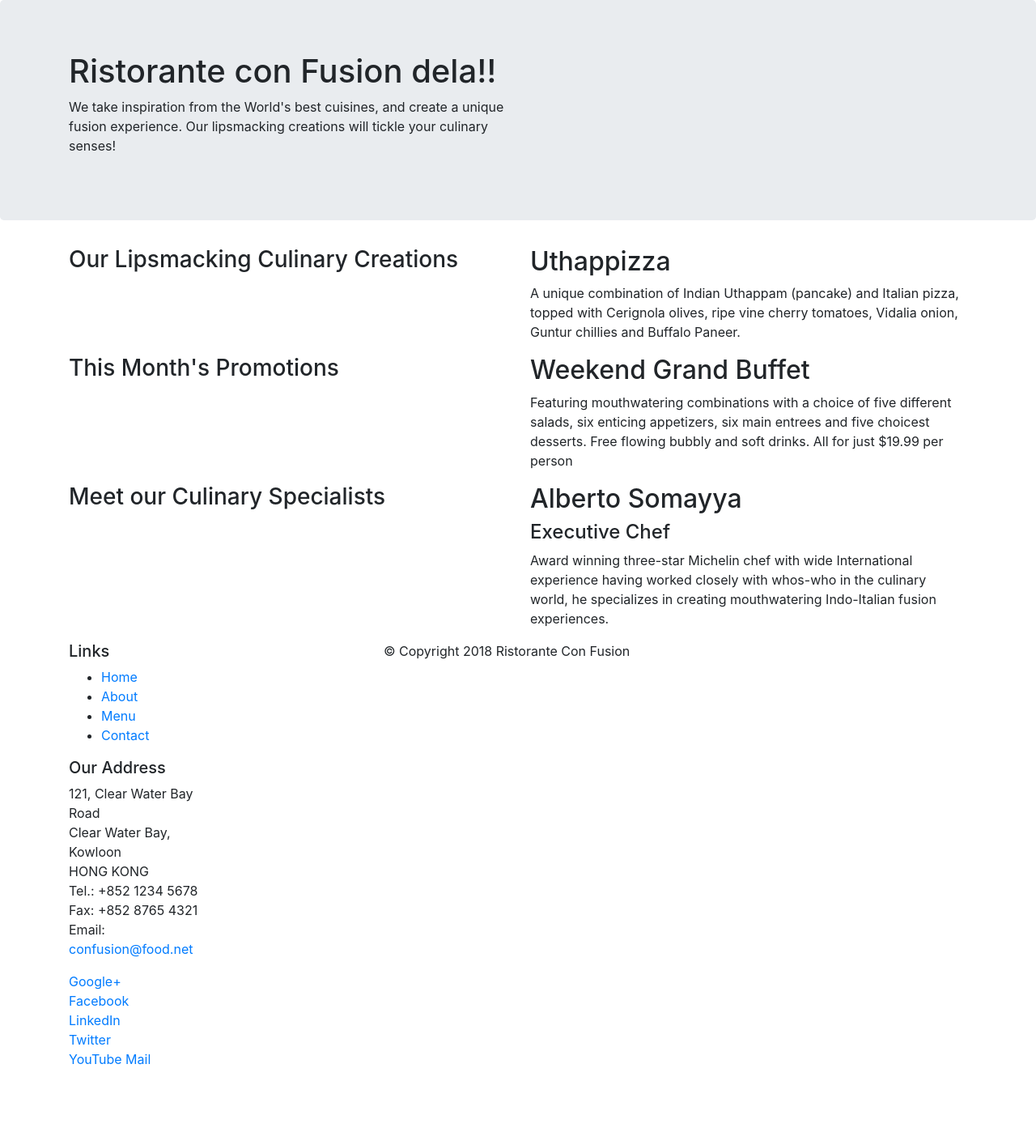
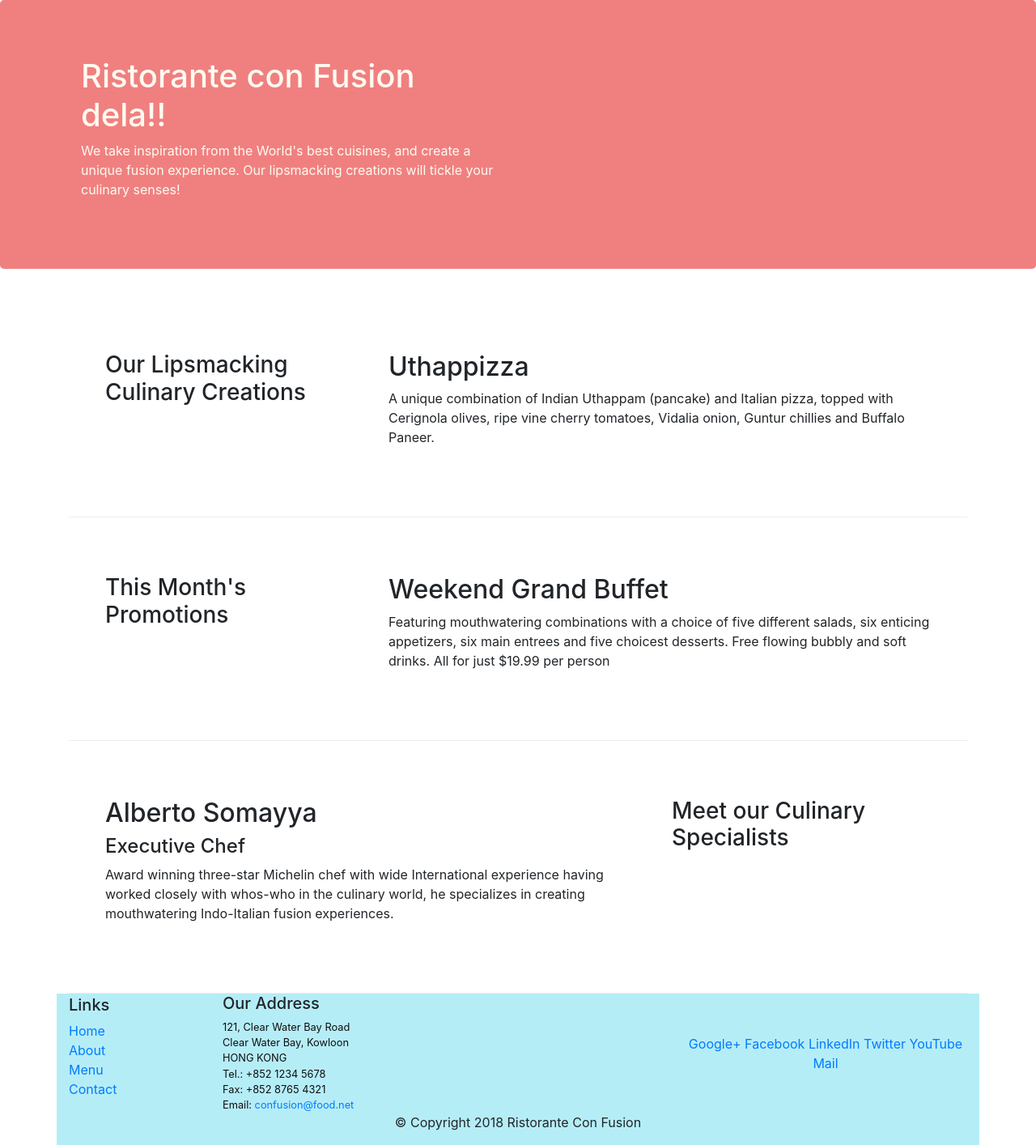
Before and after one commit to balatejabommeri/conFusion, a website: page index.html in a window 1280 px wide. Shown: the whole page at 81% size. Before the commit the page ends 1320 px from the top, so only its background shows below. Drawn offline with nearby package versions, Linux system fonts and the light colour scheme.

Commit message:
Bootstrap grid part-2

```diff
--- /dev/null
+++ b/css/styles.css
@@ -0,0 +1,24 @@
+.row-header{
+margin: 0px auto;
+padding: 0px auto;
+
+}
+
+.row-content{
+border-bottom: 1px ridge;
+margin: 0px auto;
+padding: 70px 30px 70px 30px;
+}
+footer{
+    background-color: rgb(181, 237, 247);
+}
+.jumbotron{
+    padding: 70px 30px 70px 30px;
+    background-color: lightcoral;
+    color: floralwhite;
+}
+address{
+    font-size: 80%;
+    margin: 0px;
+color: #0f0f0f;
+}
--- a/index.html
+++ b/index.html
@@ -10,13 +10,14 @@
 
         <!-- Bootstrap CSS -->
         <link rel="stylesheet" href="node_modules/bootstrap/dist/css/bootstrap.min.css">
+        <link rel="stylesheet" href="css/styles.css">
 </head>
 
 <body>
 
     <header class="jumbotron">
         <div class="container">
-            <div class="row">
+            <div class="row row-header">
                 <div class="col-12 col-sm-6">
                     <h1>Ristorante con Fusion dela!!</h1>
                     <p>We take inspiration from the World's best cuisines, and create a unique fusion experience. Our lipsmacking creations will tickle your culinary senses!</p>
@@ -28,19 +29,19 @@
     </header>
 
     <div class="container">
-        <div class="row">
-            <div class="col-12 col-sm-5 col-md-6">
+        <div class="row row-content justify-content-center">
+            <div class="col-12 col-sm-5 col-md-4">
                 <h3>Our Lipsmacking Culinary Creations</h3>
             </div>
-            <div class="col-12 col-sm-7 col-md-6">
+            <div class="col-12 col-sm-7 col-md-8">
                 <h2>Uthappizza</h2>
                 <p>A unique combination of Indian Uthappam (pancake) and Italian pizza, topped with Cerignola olives, ripe vine cherry tomatoes, Vidalia onion, Guntur chillies and Buffalo Paneer.</p>
             </div>
         </div>
 
 
-        <div class="row">
-            <div class="col-12 col-sm-4 col-md-6">
+        <div class="row row-content justify-content-center">
+            <div class="col-12 col-sm-4 col-md-4">
                 <h3>This Month's Promotions</h3>
             </div>
             <div class="col col-sm col-md">
@@ -49,11 +50,11 @@
             </div>
         </div>
 
-        <div class="row">
-            <div class="col-12 col-sm-5 col-md-6">
+        <div class="row row-content justify-content-center">
+            <div class="col-12 col-sm-5 order -sm-last col-md-4">
                 <h3>Meet our Culinary Specialists</h3>
             </div>
-            <div class="col col-sm-7 col-md-6">
+            <div class="col col-sm-7 order-sm-first col-md-8">
                 <h2>Alberto Somayya</h2>
                 <h4>Executive Chef</h4>
                 <p>Award winning three-star Michelin chef with wide International experience having worked closely with whos-who in the culinary world, he specializes in creating mouthwatering Indo-Italian fusion experiences. </p>
@@ -62,11 +63,11 @@
     </div>
 
     <footer class="container">
-        <div class="row">
-            <div>
+        <div>
+            <div class="row align-items-center">
                 <div class="col-4 col-sm-2">
                     <h5>Links</h5>
-                    <ul>
+                    <ul class="list-unstyled">
                         <li><a href="#">Home</a></li>
                         <li><a href="#">About</a></li>
                         <li><a href="#">Menu</a></li>
@@ -85,7 +86,7 @@
 		           </address>
                 </div>
                 <div class="col-12 col-sm-4">
-                    <div>
+                    <div class="text-center">
                         <a href="http://google.com/+">Google+</a>
                         <a href="http://www.facebook.com/profile.php?id=">Facebook</a>
                         <a href="http://www.linkedin.com/in/">LinkedIn</a>
@@ -95,7 +96,7 @@
                     </div>
                 </div>
            </div>
-           <div class="row">
+           <div class="row justify-content-center">
                 <div class="col-auto">
                     <p>© Copyright 2018 Ristorante Con Fusion</p>
                 </div>
```
